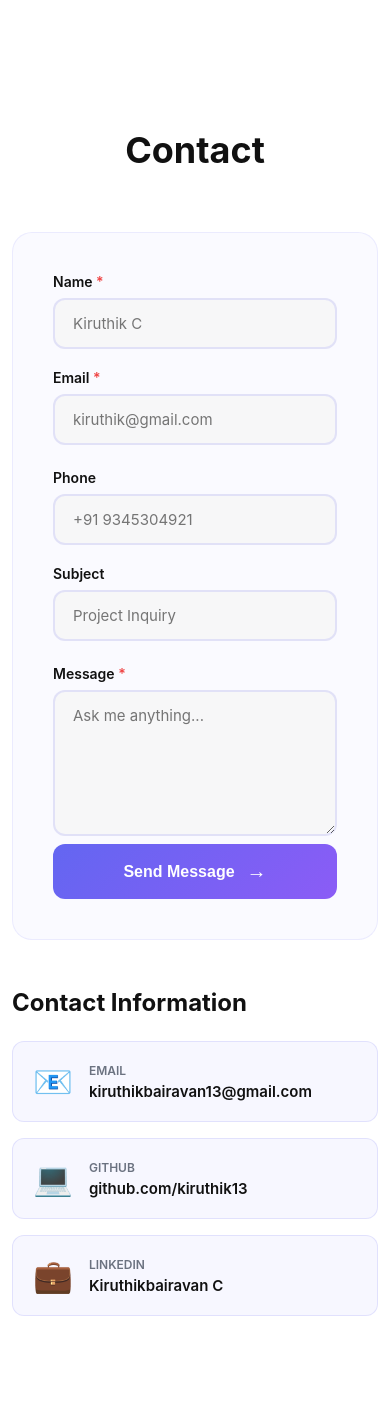
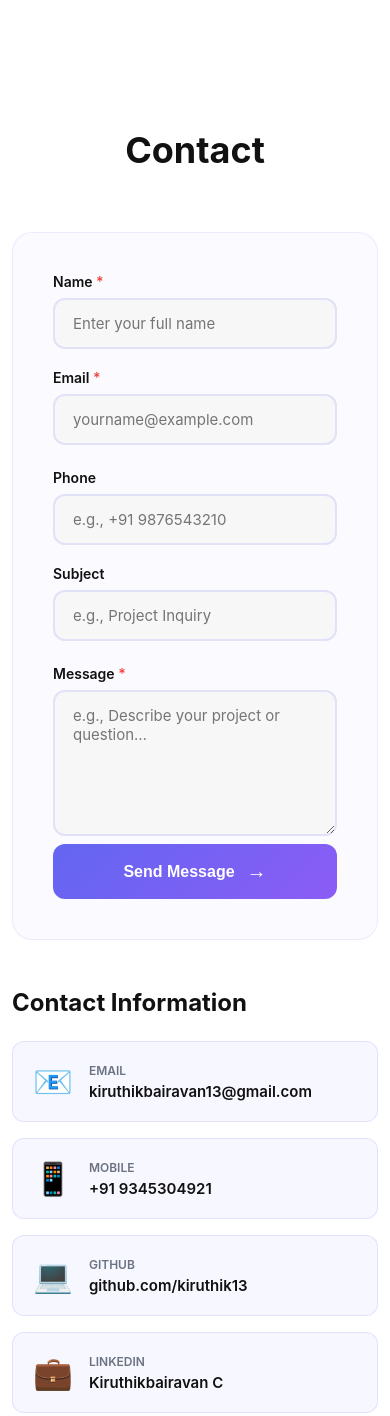
Before and after one commit to kiruthik13/portfolio, a React (Vite) app in the folder frontend/: page / in a window 390 px wide. Shown: the part 10295-11711 px from the top of the page. Built offline with nearby package versions, Linux system fonts and the light colour scheme.

Commit message:
Add mobile number to contact information

```diff
--- a/frontend/src/pages/Contact.jsx
+++ b/frontend/src/pages/Contact.jsx
@@ -51,7 +51,7 @@ export default function Contact() {
                     name="name"
                     value={form.name}
                     onChange={onChange}
-                    placeholder="Kiruthik C"
+                    placeholder="Enter your full name"
                     required
                     className="premium-input"
                   />
@@ -64,7 +64,7 @@ export default function Contact() {
                     name="email"
                     value={form.email}
                     onChange={onChange}
-                    placeholder="kiruthik@gmail.com"
+                    placeholder="yourname@example.com"
                     required
                     className="premium-input"
                   />
@@ -80,7 +80,7 @@ export default function Contact() {
                     name="phone"
                     value={form.phone}
                     onChange={onChange}
-                    placeholder="+91 9345304921"
+                    placeholder="e.g., +91 9876543210"
                     className="premium-input"
                   />
                 </div>
@@ -92,7 +92,7 @@ export default function Contact() {
                     name="subject"
                     value={form.subject}
                     onChange={onChange}
-                    placeholder="Project Inquiry"
+                    placeholder="e.g., Project Inquiry"
                     className="premium-input"
                   />
                 </div>
@@ -105,7 +105,7 @@ export default function Contact() {
                   name="message"
                   value={form.message}
                   onChange={onChange}
-                  placeholder="Ask me anything..."
+                  placeholder="e.g., Describe your project or question…"
                   required
                   rows="6"
                   className="premium-textarea"
@@ -136,6 +136,13 @@ export default function Contact() {
                     <div className="info-value">kiruthikbairavan13@gmail.com</div>
                   </div>
                 </a>
+                <a href="tel:+919345304921" className="contact-info-item">
+                  <div className="info-icon">📱</div>
+                  <div className="info-content">
+                    <div className="info-label">Mobile</div>
+                    <div className="info-value">+91 9345304921</div>
+                  </div>
+                </a>
                 <a href="https://github.com/kiruthik13" target="_blank" rel="noopener noreferrer" className="contact-info-item">
                   <div className="info-icon">💻</div>
                   <div className="info-content">
```
